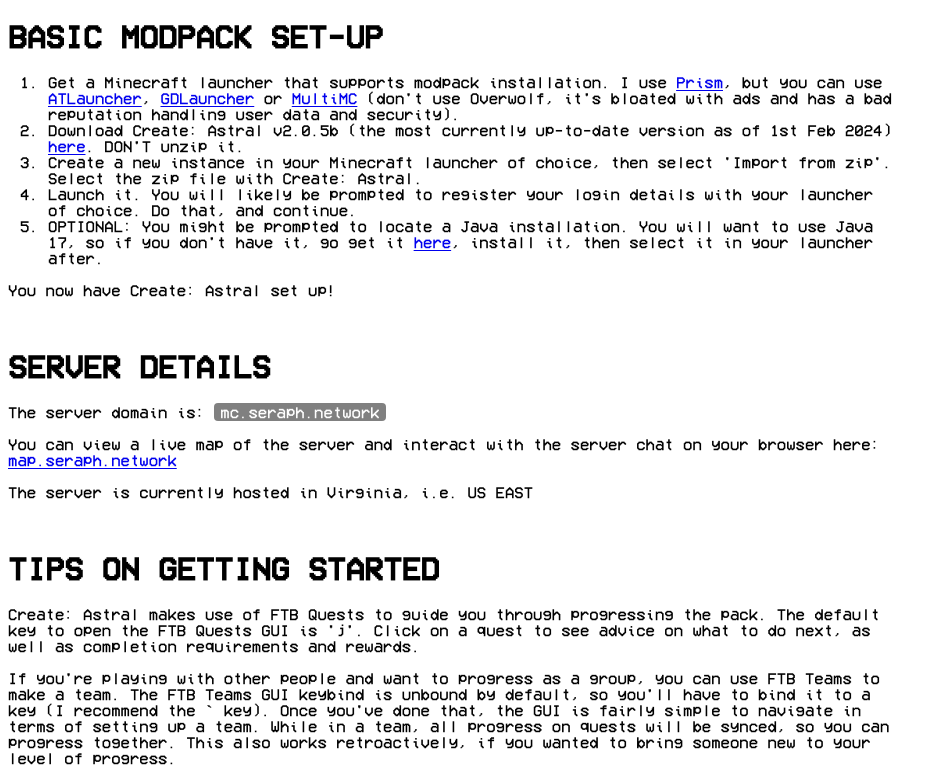
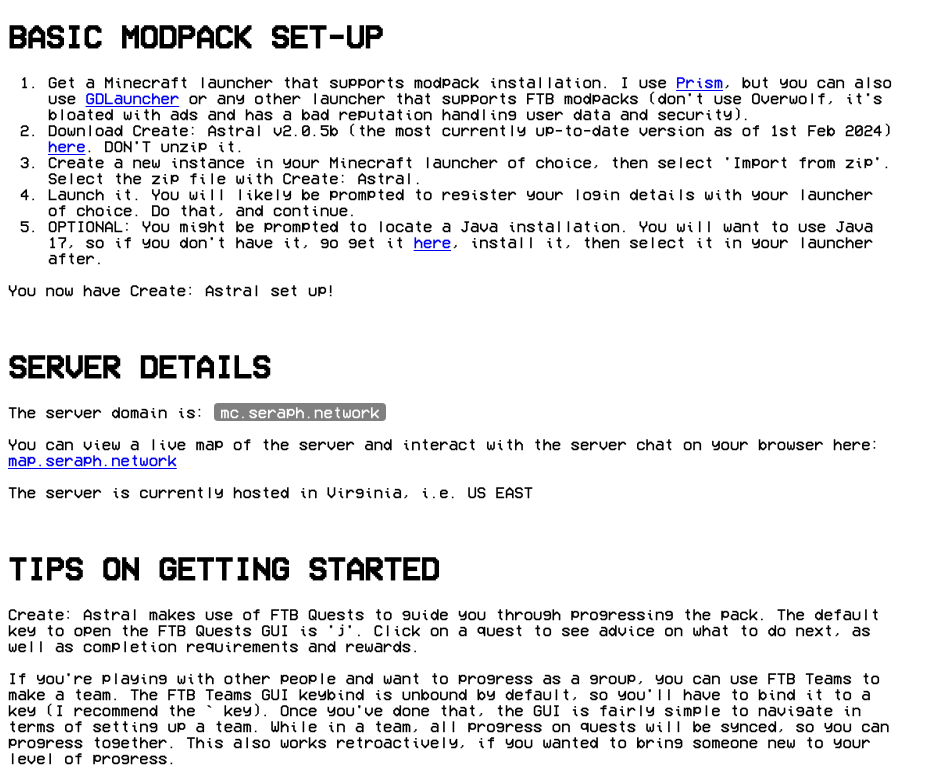
Before and after one commit to photonicDog/seraph_network_site, a plain HTML site: page minecraft/index.html in a window 1280 px wide. Shown: the top 779 px of the page, without its empty margins (0-947 px from the left). Drawn offline with Linux system fonts and the light colour scheme; files whose address does not match are found by name.

Commit message:
fix(/minecraft): Remove incorrect launcher recommendations

```diff
--- a/minecraft/index.html
+++ b/minecraft/index.html
@@ -11,7 +11,7 @@
 <body>
     <h1>BASIC MODPACK SET-UP</h1>
     <ol>
-        <li>Get a Minecraft launcher that supports modpack installation. I use <a href="https://prismlauncher.org/">Prism</a>, but you can use <a href="https://atlauncher.com/">ATLauncher</a>, <a href="https://gdlauncher.com/">GDLauncher</a> or <a href="https://multimc.org/">MultiMC</a> (don't use  Overwolf, it's bloated with ads and has a bad reputation handling user data and security).</li>
+        <li>Get a Minecraft launcher that supports modpack installation. I use <a href="https://prismlauncher.org/">Prism</a>, but you can also use <a href="https://gdlauncher.com/">GDLauncher</a> or any other launcher that supports FTB modpacks (don't use  Overwolf, it's bloated with ads and has a bad reputation handling user data and security).</li>
         <li>Download Create: Astral v2.0.5b (the most currently up-to-date version as of 1st Feb 2024) <a href="https://www.curseforge.com/minecraft/modpacks/create-astral/files/4729689">here</a>. DON'T unzip it.</li>
         <li>Create a new instance in your Minecraft launcher of choice, then select 'Import from zip'. Select the zip file with Create: Astral.</li>
         <li>Launch it. You will likely be prompted to register your login details with your launcher of choice. Do that, and continue.</li>
```
